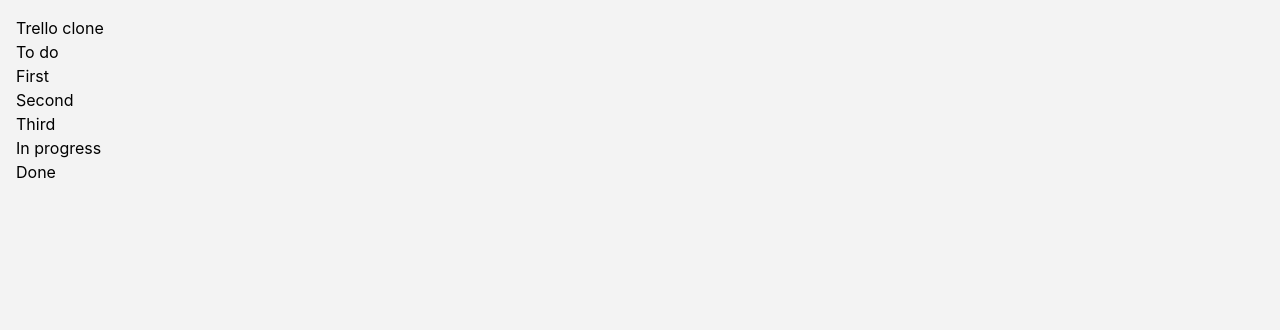
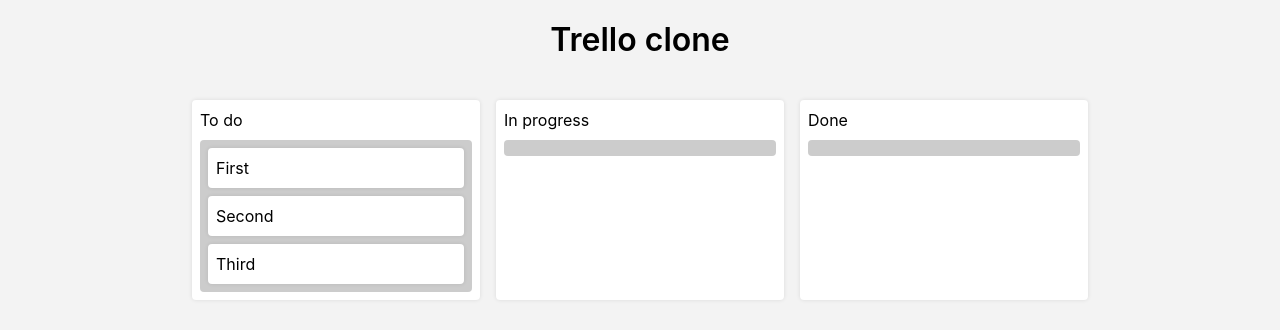
Before and after one commit to adrianosmond/trello-clone, a React (Create React App) app: page / in a window 1280 px wide. Shown: the top 330 px of the page. Built offline with nearby package versions, Linux system fonts and the light colour scheme.

Commit message:
Super basic styling

```diff
--- a/src/App.tsx
+++ b/src/App.tsx
@@ -1,3 +1,5 @@
+import styled from 'styled-components';
+
 const App = () => {
   const columns = [
     {
@@ -22,22 +24,72 @@
   ];
 
   return (
-    <div>
-      <h1>Trello clone</h1>
-      <ul>
+    <Wrapper>
+      <Title>Trello clone</Title>
+      <Grid>
         {columns.map((col) => (
-          <li key={col.id}>
+          <Column key={col.id}>
             <h2>{col.name}</h2>
-            <ul>
+            <ItemList>
               {col.items.map((item) => (
-                <li key={item.id}>{item.name}</li>
+                <Card key={item.id}>{item.name}</Card>
               ))}
-            </ul>
-          </li>
+            </ItemList>
+          </Column>
         ))}
-      </ul>
-    </div>
+      </Grid>
+    </Wrapper>
   );
 };
 
+const Wrapper = styled.div`
+  display: flex;
+  flex-direction: column;
+  align-items: center;
+  & > * + * {
+    margin-top: 2rem;
+  }
+`;
+
+const Title = styled.h1`
+  text-align: center;
+  font-weight: 600;
+  font-size: 2rem;
+`;
+
+const Grid = styled.ul`
+  display: flex;
+  padding: 0.25rem;
+  overflow-x: auto;
+  max-width: 100%;
+  & > * + * {
+    margin-left: 1rem;
+  }
+`;
+
+const Card = styled.div`
+  padding: 0.5rem;
+  border-radius: 0.25rem;
+  box-shadow: 0 0 0.25rem rgba(0, 0, 0, 0.1);
+  background-color: #fff;
+
+  & > * + * {
+    margin-top: 0.5rem;
+  }
+`;
+
+const Column = styled(Card)`
+  width: 18rem;
+  flex-shrink: 0;
+`;
+
+const ItemList = styled.ul`
+  background-color: #ccc;
+  border-radius: 0.25rem;
+  padding: 0.5rem;
+  & > * + * {
+    margin-top: 0.5rem;
+  }
+`;
+
 export default App;
```
